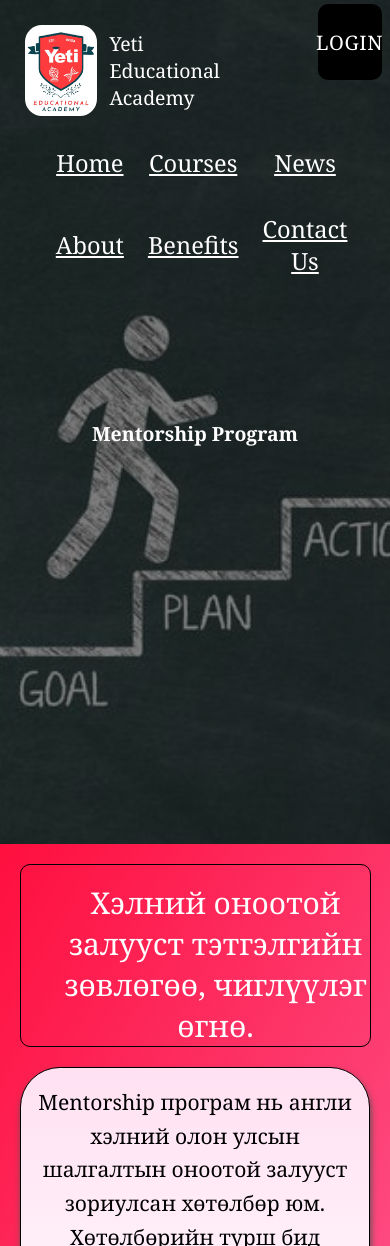
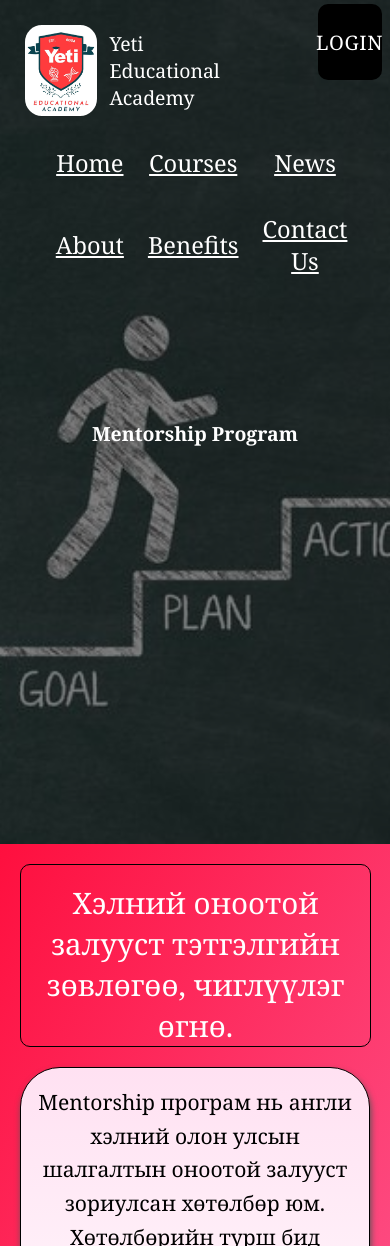
Before and after one commit to BRPS12/YetiFront, a React (Create React App) app: page /course/1 in a window 390 px wide. Shown: the top 1246 px of the page. Built offline with nearby package versions, Linux system fonts and the light colour scheme; no server answers.

Commit message:
Update Course1.css

```diff
--- a/src/Pages/Courses/Course1.css
+++ b/src/Pages/Courses/Course1.css
@@ -93,7 +93,7 @@
 }
 
 @media only screen and (max-width: 600px) {
-    .firstText {
+    .course1Title {
         font-size: 3.5vh !important;
         color: #fff;
         font-family: Georgia;
```
